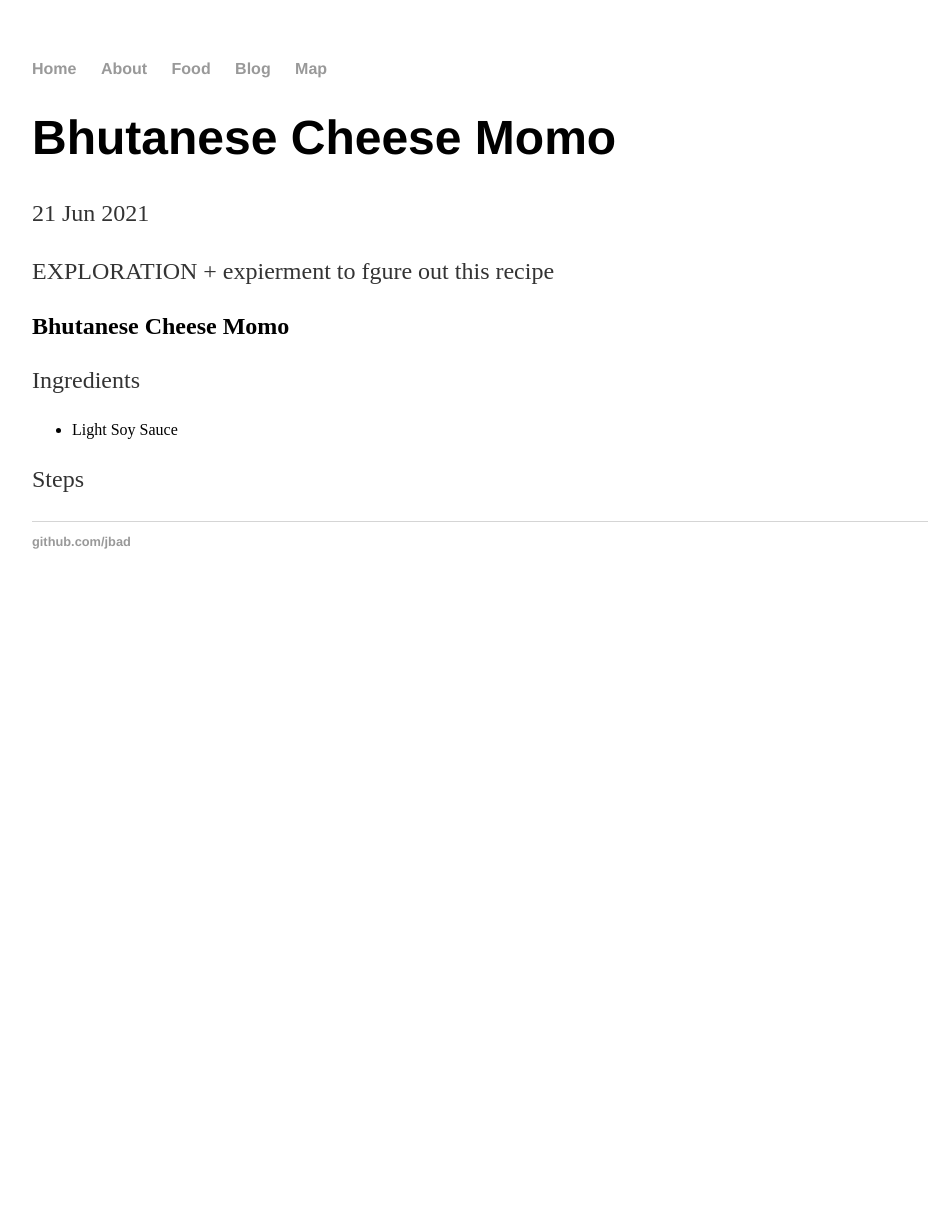
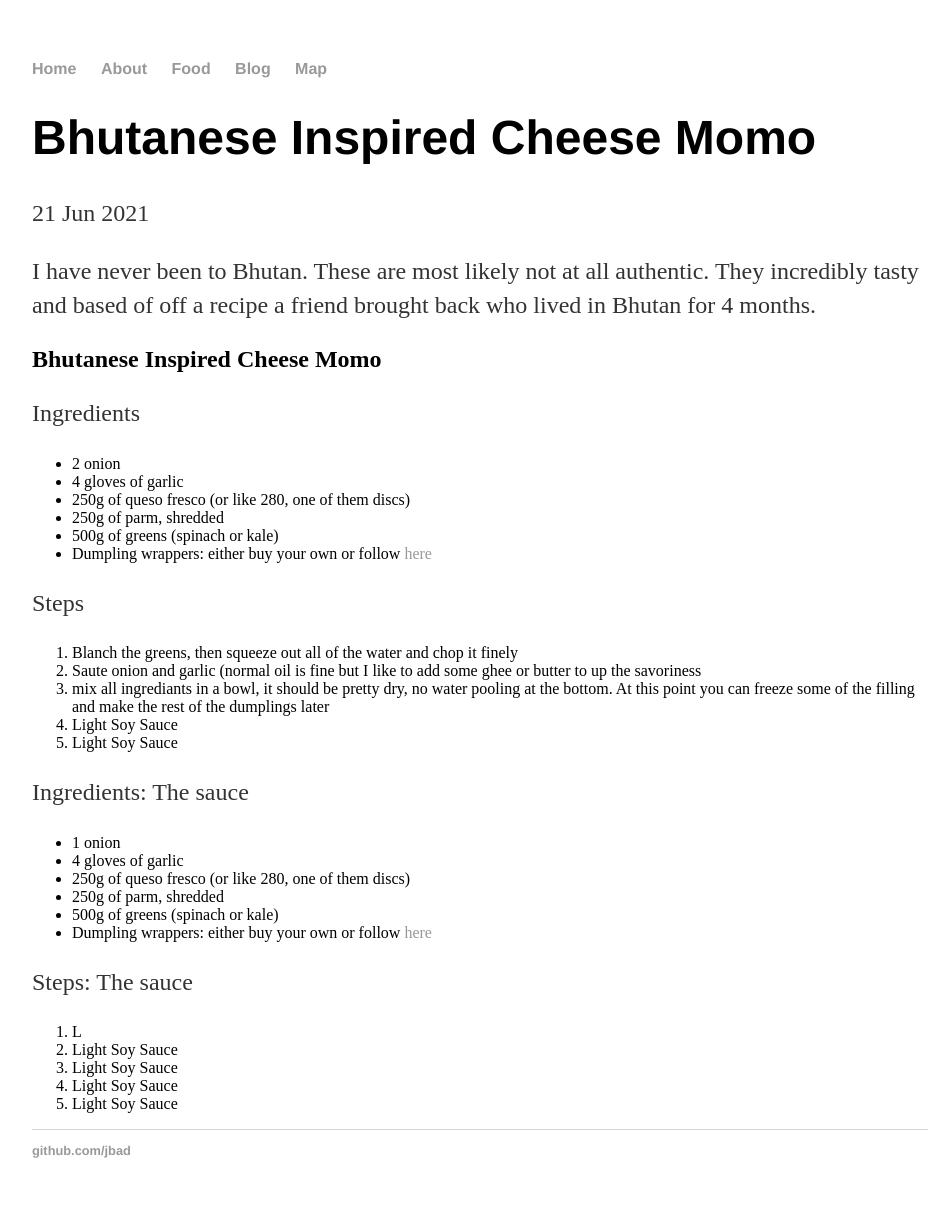
Before and after one commit to JBad/jbad.github.io, a Jekyll site: the page built from food/_posts/2020-06-21-bhutanese_momo.md, in a window 1280 px wide. Shown: the whole page, without its empty margins (160-1108 px from the left). Built offline with Jekyll 4.4.1, drawn with Linux system fonts in a browser that asks for light colours; before the commit the page ends 900 px from its top, so only the background shows below that.

Commit message:
start momos

```diff
--- a/food/_posts/2020-06-21-bhutanese_momo.md
+++ b/food/_posts/2020-06-21-bhutanese_momo.md
@@ -1,16 +1,47 @@
 ---
 layout: food
-title: "Bhutanese Cheese Momo"
+title: "Bhutanese Inspired Cheese Momo"
 date: 2021-06-21
 ---
-EXPLORATION + expierment to fgure out this recipe
 
-<h2>Bhutanese Cheese Momo</h2>
+I have never been to Bhutan.  These are most likely not at all authentic.  They incredibly tasty and based of off a recipe a friend brought back who lived in Bhutan for 4 months.
+
+<h2>Bhutanese Inspired Cheese Momo</h2>
 Ingredients
 <ul>
-  <li>Light Soy Sauce </li>
+  <li>2 onion </li>
+  <li>4 gloves of garlic </li>
+  <li>250g of queso fresco (or like 280, one of them discs)</li>
+  <li>250g of parm, shredded </li>
+  <li>500g of greens (spinach or kale)</li>
+  <li>Dumpling wrappers: either buy your own or follow <a href="https://thewoksoflife.com/vegetable-dumplings/"> here </a> </li>
 </ul>
 
 Steps
 <ol>
+  <li>Blanch the greens, then squeeze out all of the water and chop it finely</li>
+  <li>Saute onion and garlic (normal oil is fine but I like to add some ghee or butter to up the savoriness</li>
+  <li>mix all ingrediants in a bowl, it should be pretty dry, no water pooling at the bottom.  At this point you can freeze some of the filling and make the rest of the dumplings later </li>
+  <li>Light Soy Sauce </li>
+  <li>Light Soy Sauce </li>
 </ol>
+
+
+Ingredients: The sauce
+<ul>
+  <li>1 onion </li>
+  <li>4 gloves of garlic </li>
+  <li>250g of queso fresco (or like 280, one of them discs)</li>
+  <li>250g of parm, shredded </li>
+  <li>500g of greens (spinach or kale)</li>
+  <li>Dumpling wrappers: either buy your own or follow <a href="https://thewoksoflife.com/vegetable-dumplings/"> here </a> </li>
+</ul>
+
+Steps: The sauce
+<ol>
+  <li>L </li>
+  <li>Light Soy Sauce </li>
+  <li>Light Soy Sauce </li>
+  <li>Light Soy Sauce </li>
+  <li>Light Soy Sauce </li>
+</ol>
```
